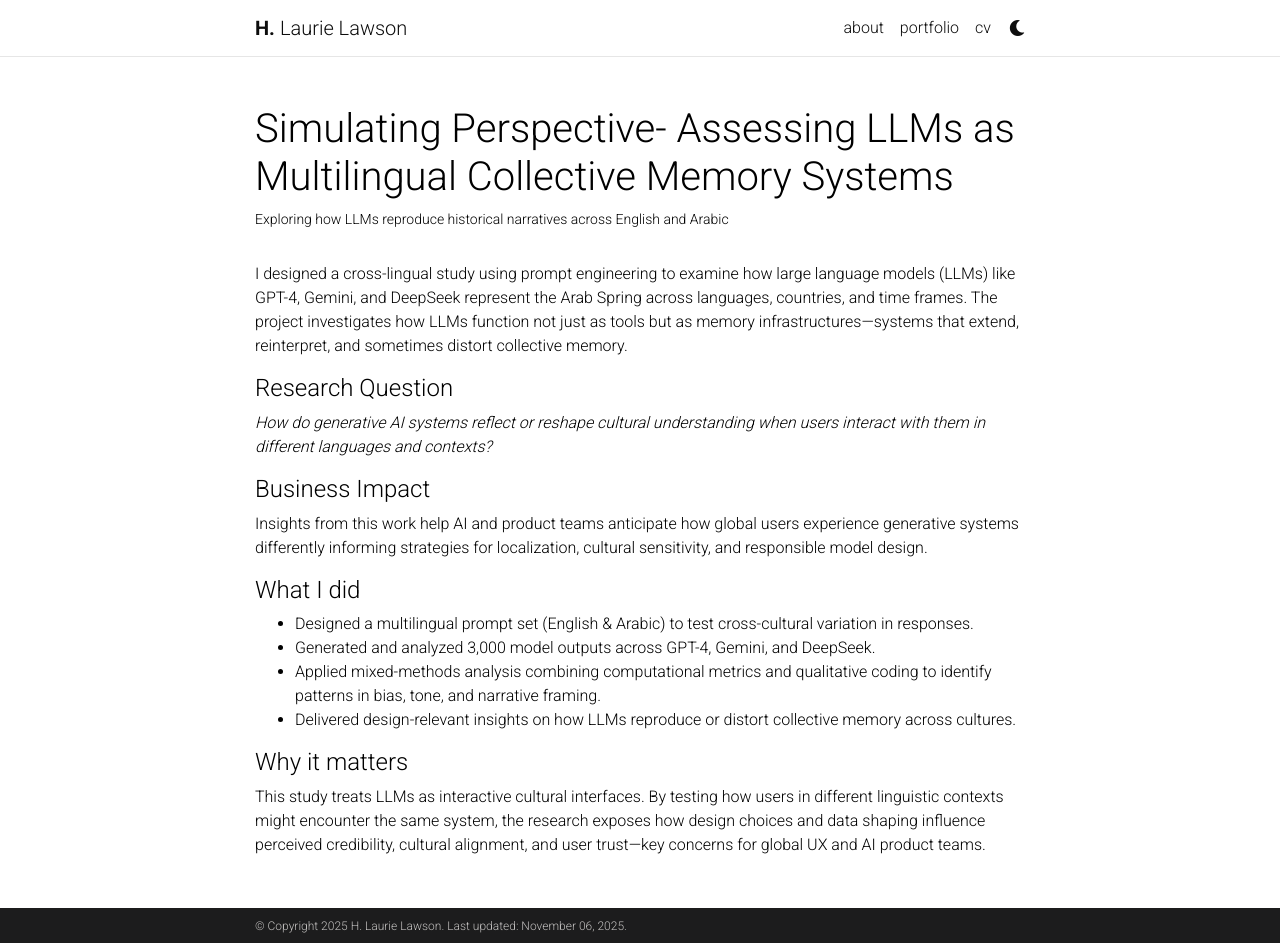
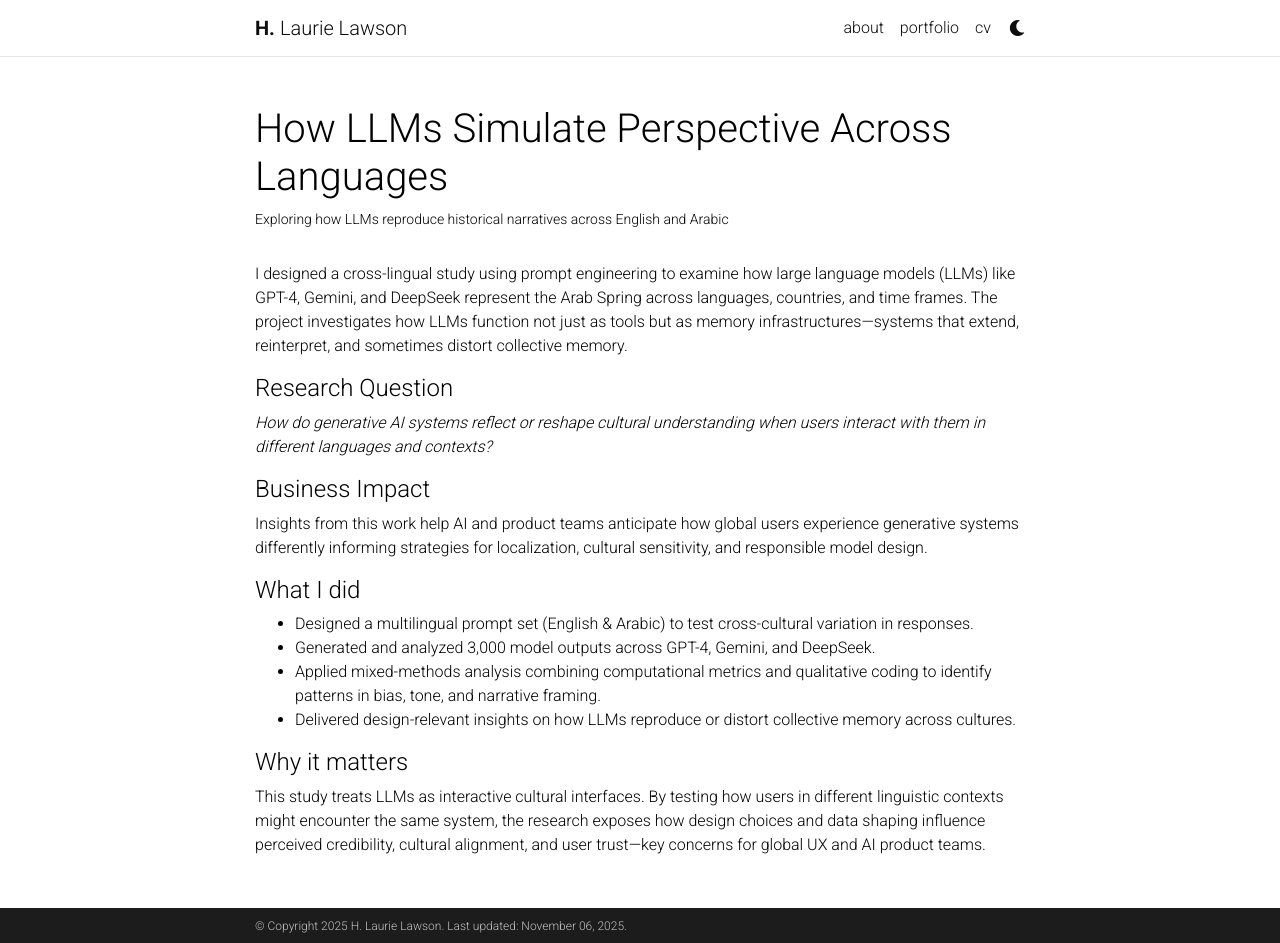
Before and after one commit to hlaurielawson/hlaurielawson.github.io, a Jekyll site: the page built from _projects/2_project.md, in a window 1280 px wide and 943 px high. Built offline with Jekyll 4.4.1, drawn with Linux system fonts in a browser that asks for light colours; comment, search, counter and statistics services are not loaded; a style sheet for code colours, icons or effects is not loaded.

Commit message:
Update 2_project.md

```diff
--- a/_projects/2_project.md
+++ b/_projects/2_project.md
@@ -1,6 +1,6 @@
 ---
 layout: page
-title: Simulating Perspective- Assessing LLMs as Multilingual Collective Memory Systems
+title: How LLMs Simulate Perspective Across Languages
 description: Exploring how LLMs reproduce historical narratives across English and Arabic
 img: assets/img/buildingLLM.jpg
 importance: 2
```
